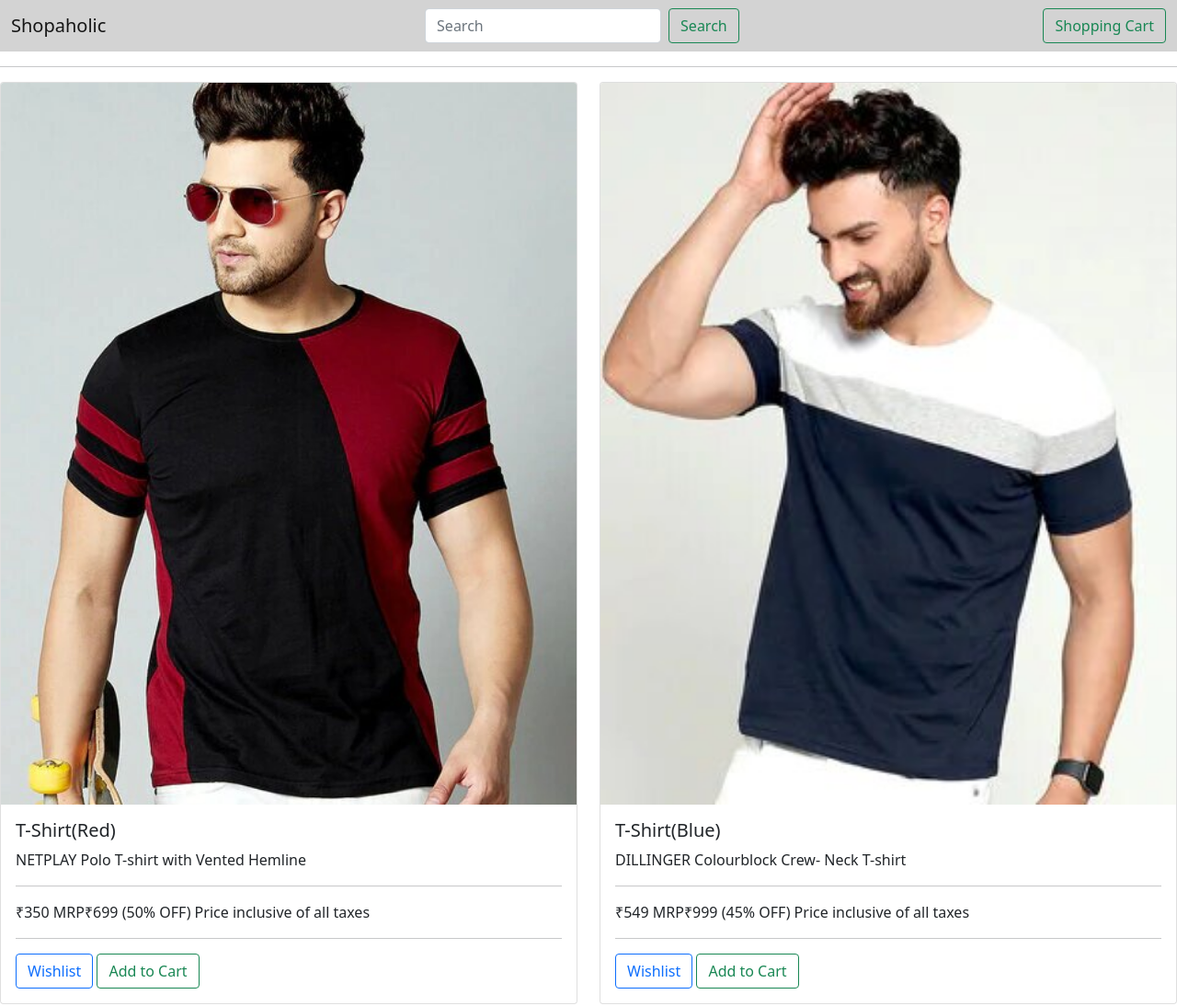
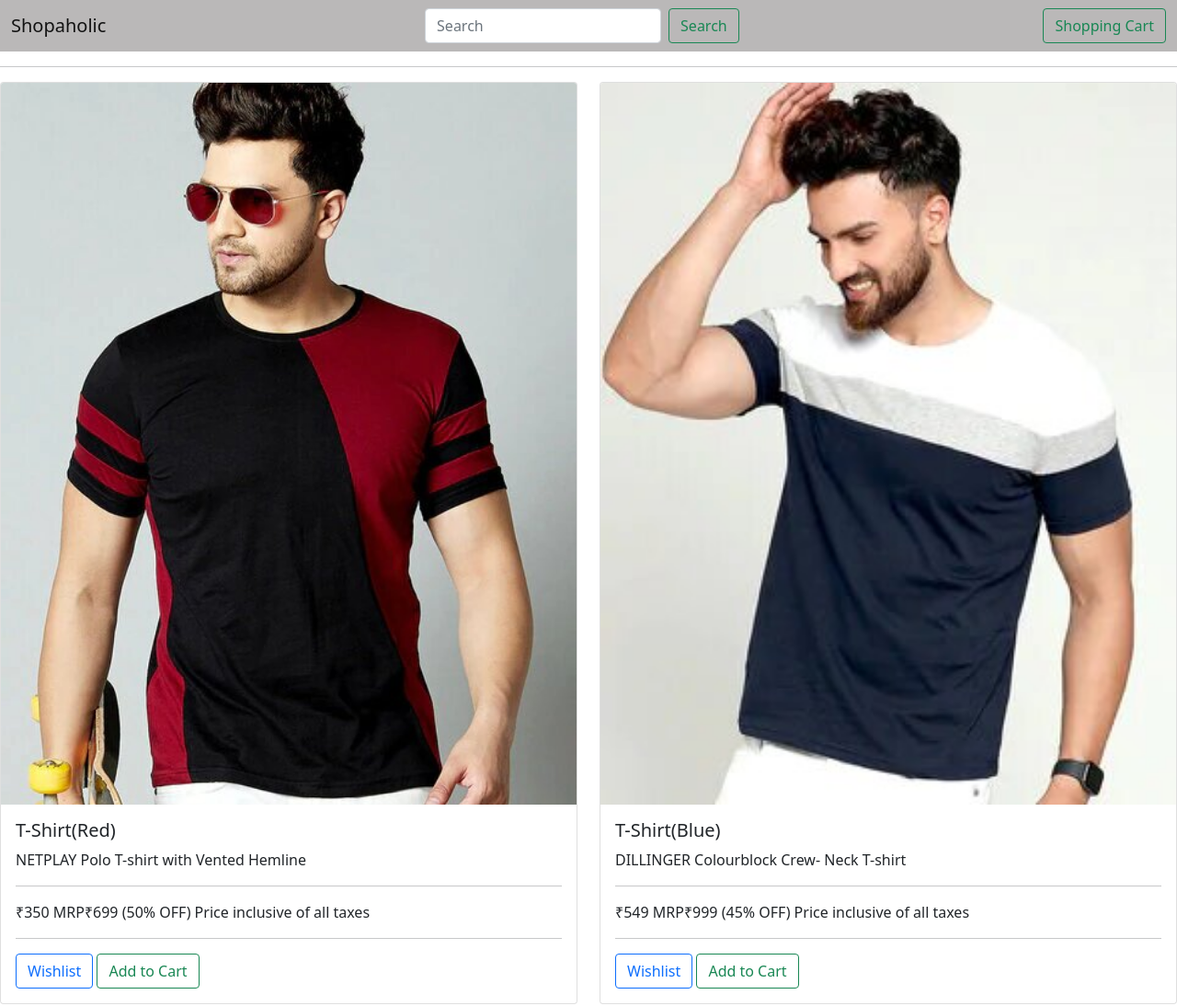
Before and after one commit to sahebawp/https---github.com-sahebawp-shopahloc, a plain HTML site: page index.html in a window 1280 px wide. Shown: the top 1094 px of the page at 92% size. Drawn offline with nearby package versions, Linux system fonts and the light colour scheme.

Commit message:
Update index.html

```diff
--- a/index.html
+++ b/index.html
@@ -15,7 +15,7 @@
 </head>
 
 <body>
-  <nav class="navbar navbar-light" style="background-color: lightgrey">
+  <nav class="navbar navbar-light" style="background-color: rgb(186, 184, 184);">
     <div class="container-fluid">
       <a class="navbar-brand" href="#">Shopaholic</a>
 
```
